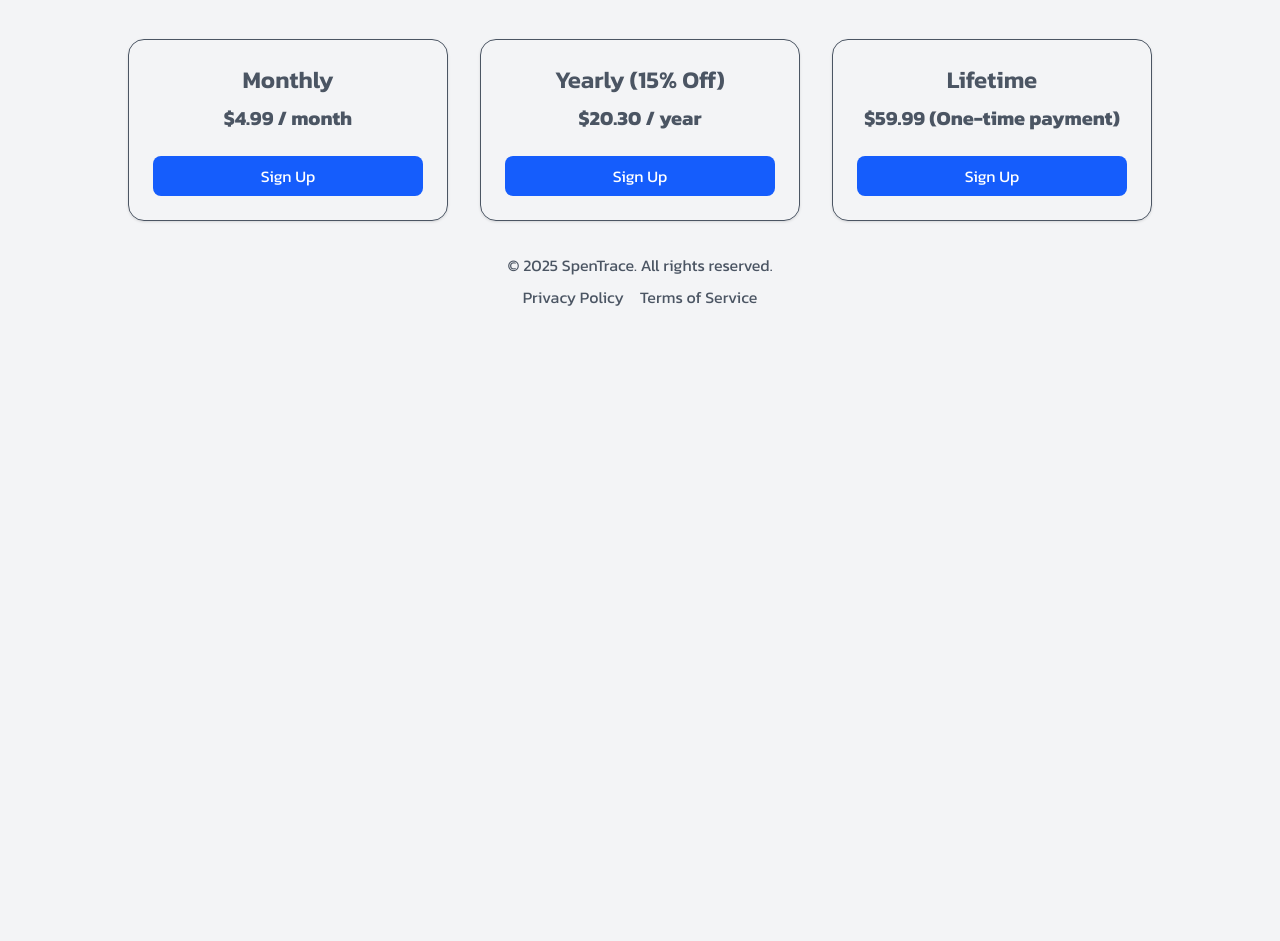
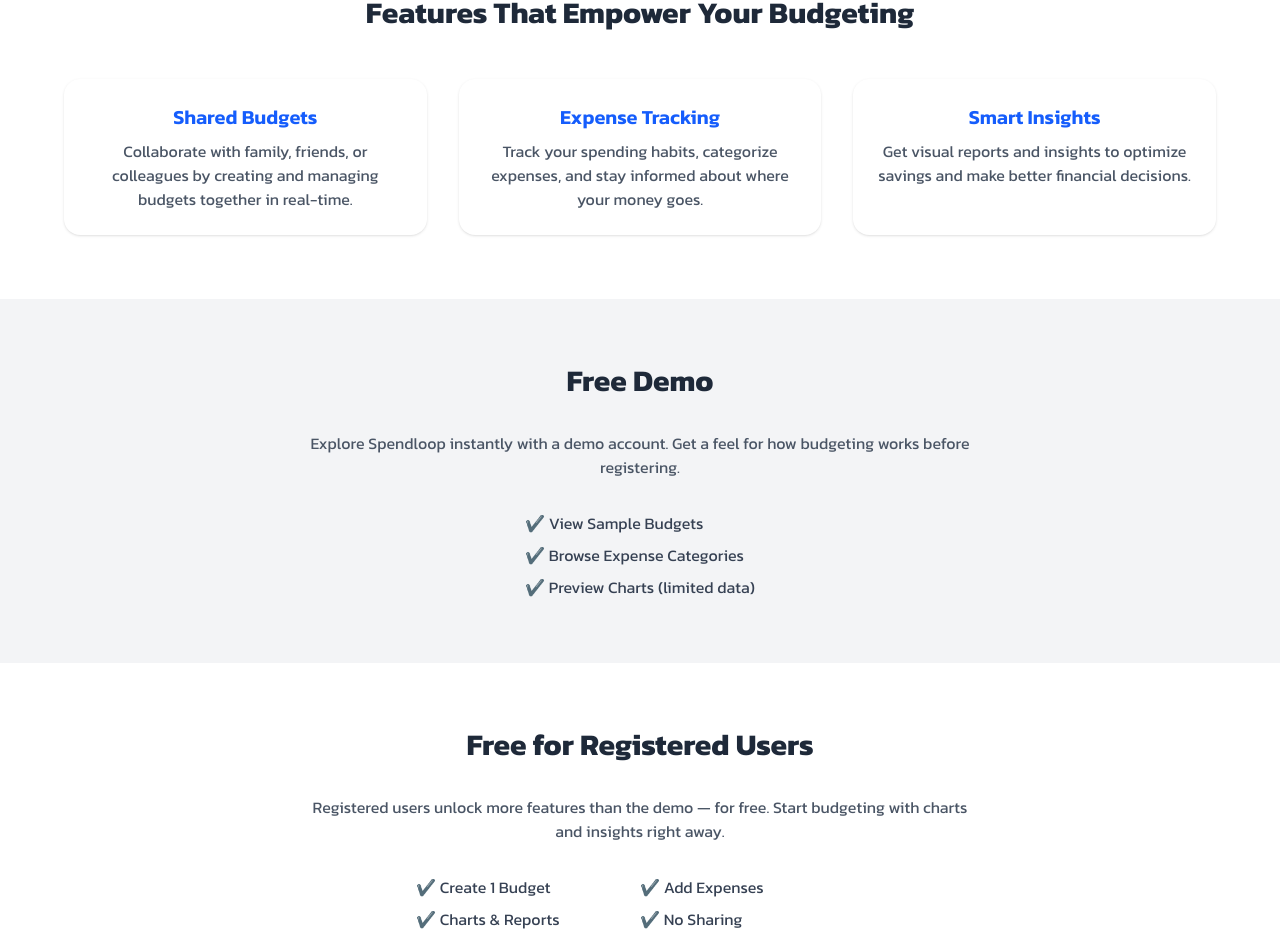
Before and after one commit to Bernard-Calma/spentrace, a Next.js app: page / in a window 1280 px wide. Shown: the part 487-1428 px from the top of the page. Before the commit the page ends 804 px from the top, so only its background shows below. Built offline with nearby package versions, Linux system fonts and the light colour scheme.

Commit message:
feat(FeatureSection): Features
Add FeatureSection to show features

```diff
--- /dev/null
+++ b/app/components/FeatureSection.tsx
@@ -0,0 +1,94 @@
+const FeatureSection = () => {
+  const demoFeatures = [
+    "View Sample Budgets",
+    "Browse Expense Categories",
+    "Preview Charts (limited data)",
+  ];
+
+  const freeFeatures = [
+    "Create 1 Budget",
+    "Add Expenses",
+    "Charts & Reports",
+    "No Sharing",
+    "No Recurring Bills",
+    "Access from Any Device",
+    "Secure Cloud Storage",
+  ];
+
+  return (
+    <>
+      <section id="features" className="w-full m-auto bg-white py-16 px-6">
+        <h3 className="text-3xl font-bold text-center text-gray-800 mb-12">
+          Features That Empower Your Budgeting
+        </h3>
+        <div className="grid md:grid-cols-3 gap-8 max-w-6xl mx-auto text-center">
+          <div className="p-6 bg-white rounded-2xl shadow hover:shadow-lg transition">
+            <h4 className="text-xl font-semibold mb-2 text-blue-600">
+              Shared Budgets
+            </h4>
+            <p className="text-gray-600">
+              Collaborate with family, friends, or colleagues by creating and
+              managing budgets together in real-time.
+            </p>
+          </div>
+          <div className="p-6 bg-white rounded-2xl shadow hover:shadow-lg transition">
+            <h4 className="text-xl font-semibold mb-2 text-blue-600">
+              Expense Tracking
+            </h4>
+            <p className="text-gray-600">
+              Track your spending habits, categorize expenses, and stay informed
+              about where your money goes.
+            </p>
+          </div>
+          <div className="p-6 bg-white rounded-2xl shadow hover:shadow-lg transition">
+            <h4 className="text-xl font-semibold mb-2 text-blue-600">
+              Smart Insights
+            </h4>
+            <p className="text-gray-600">
+              Get visual reports and insights to optimize savings and make
+              better financial decisions.
+            </p>
+          </div>
+        </div>
+      </section>
+      <section
+        id="demo"
+        className="w-full flex flex-col justify-center items-center bg-gray-100 py-16 px-6"
+      >
+        <h3 className="text-3xl font-bold text-center text-gray-800 mb-8">
+          Free Demo
+        </h3>
+        <p className="text-center text-gray-600 max-w-2xl mx-auto mb-8">
+          Explore Spendloop instantly with a demo account. Get a feel for how
+          budgeting works before registering.
+        </p>
+        <ul className="max-w-md mx-auto text-gray-700 space-y-2">
+          {demoFeatures.map((feature, i) => (
+            <li key={i}>✔️ {feature}</li>
+          ))}
+        </ul>
+      </section>
+      <section
+        id="free"
+        className="w-full flex flex-col justify-center items-center bg-white py-16 px-6"
+      >
+        <h3 className="text-3xl font-bold text-center text-gray-800 mb-8">
+          Free for Registered Users
+        </h3>
+        <p className="text-center text-gray-600 max-w-2xl mx-auto mb-8">
+          Registered users unlock more features than the demo — for free. Start
+          budgeting with charts and insights right away.
+        </p>
+        <ul className="max-w-md mx-auto flex flex-wrap text-gray-700 space-y-2">
+          {freeFeatures.map((feature, i) => (
+            <li key={i} className="w-1/2">
+              ✔️ {feature}
+            </li>
+          ))}
+        </ul>
+      </section>
+    </>
+  );
+};
+
+export default FeatureSection;
--- a/app/components/Footer.tsx
+++ b/app/components/Footer.tsx
@@ -2,7 +2,7 @@ import Link from "next/link";
 
 const Footer = () => {
   return (
-    <footer className="mt-auto p-2 flex flex-col items-center">
+    <footer className="mt-auto p-2 flex flex-col bg-white items-center">
       <p>© {new Date().getFullYear()} SpenTrace. All rights reserved.</p>
       <div className="mt-2 flex space-x-4 justify-center">
         <Link href="/privacy-policy" className="hover:underline">
--- a/app/components/index.ts
+++ b/app/components/index.ts
@@ -1,6 +1,7 @@
 import Header from "./Header";
 import Footer from "./Footer";
 import HeroSection from "./HeroSection";
+import FeatureSection from "./FeatureSection";
 import PlanSection from "./PlanSection";
 
-export { Header, HeroSection, PlanSection, Footer };
+export { Header, Footer, HeroSection, FeatureSection, PlanSection };
--- a/app/page.tsx
+++ b/app/page.tsx
@@ -2,7 +2,13 @@
 import { demoUser } from "@/store/features/userSlice";
 import { useRouter } from "next/navigation";
 import { useDispatch } from "react-redux";
-import { Footer, Header, HeroSection, PlanSection } from "./components";
+import {
+  FeatureSection,
+  Footer,
+  Header,
+  HeroSection,
+  PlanSection,
+} from "./components";
 
 export default function Home() {
   const dispatch = useDispatch();
@@ -19,6 +25,7 @@ export default function Home() {
       <Header />
       <main className="flex w-full flex-col items-center justify-center">
         <HeroSection />
+        <FeatureSection />
         <PlanSection />
       </main>
       <Footer />
```
